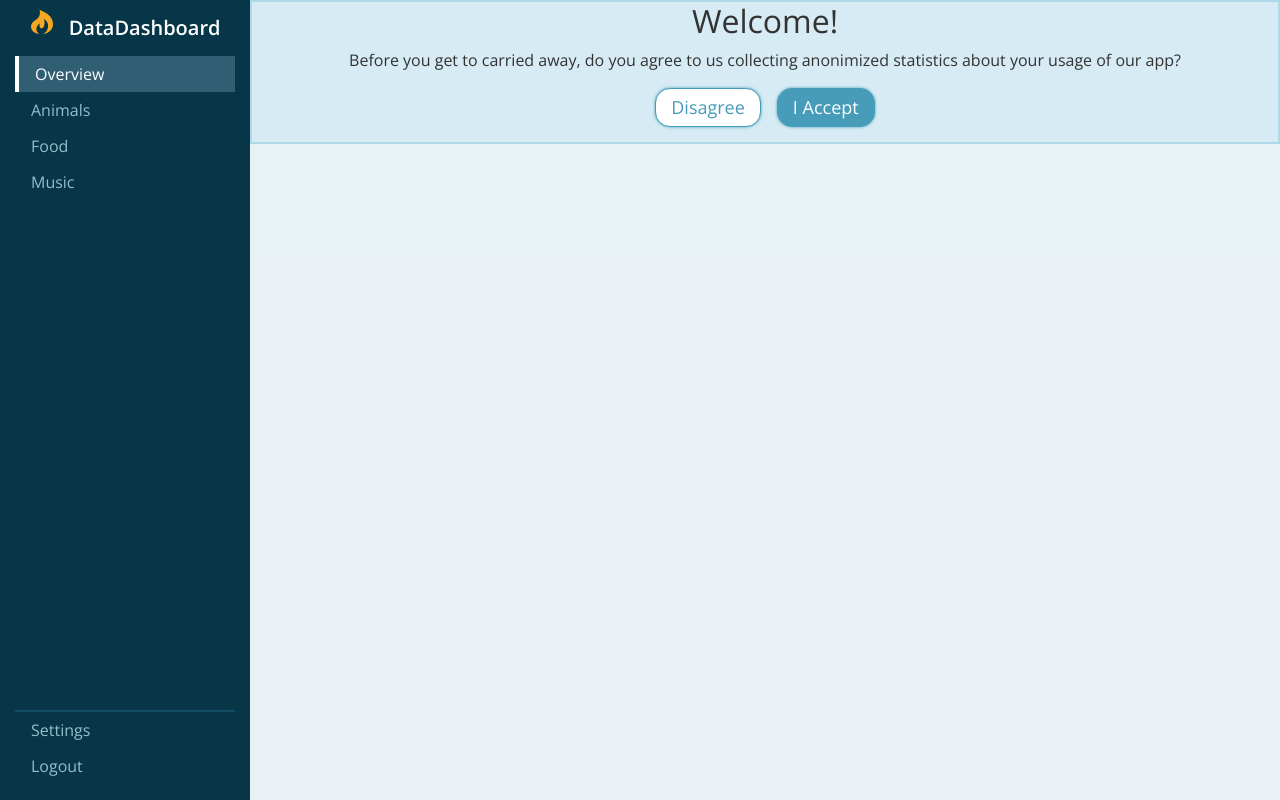
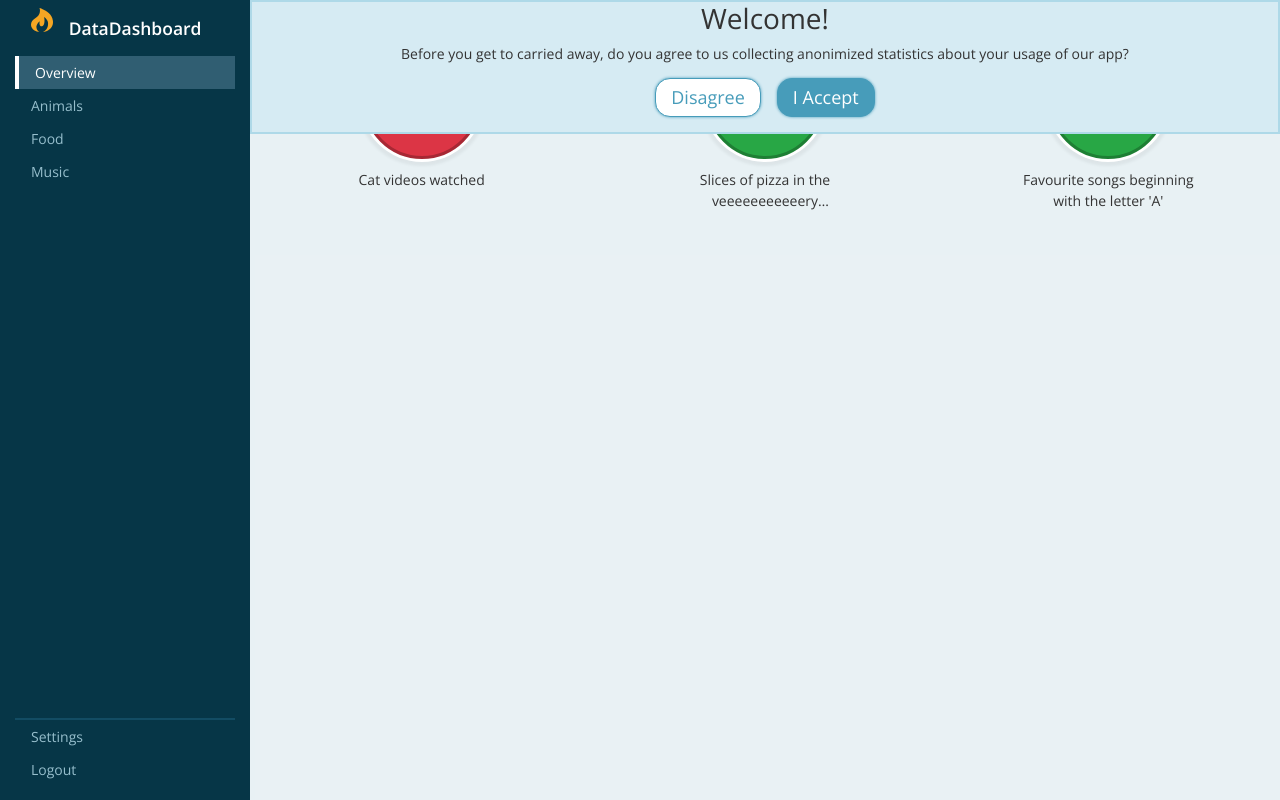
Before and after one commit to ljmcadenas/firefly, an Angular app: page /main/overview in a window 1280 px wide. Built offline with nearby package versions, Linux system fonts and the light colour scheme.

Commit message:
Implemented KPI widget

```diff
--- a/package.json
+++ b/package.json
@@ -20,6 +20,7 @@
     "@angular/platform-browser-dynamic": "~11.2.11",
     "@angular/router": "~11.2.11",
     "bootstrap": "^4.3.1",
+    "date-fns": "^2.28.0",
     "rxjs": "~6.6.0",
     "tslib": "^2.0.0",
     "zone.js": "~0.11.3"
--- /dev/null
+++ b/src/app/overview/kpi-frequency-value-description.pipe.ts
@@ -0,0 +1,30 @@
+import { Pipe, PipeTransform } from '@angular/core';
+import { differenceInDays, differenceInMonths } from 'date-fns';
+import { Kpi } from '../core/kpi-widget/models/kpi.interface';
+
+@Pipe({
+	name: 'kpiFrequencyValueDescription',
+})
+export class KpiFrequencyValueDescriptionPipe implements PipeTransform {
+	transform(value: Kpi, frequency: 'days' | 'months'): string {
+		let diff: number;
+
+		switch (frequency) {
+			case 'months':
+				diff = differenceInMonths(
+					value.current.time,
+					value.previous.time
+				);
+				break;
+
+			default:
+				diff = differenceInDays(
+					value.current.time,
+					value.previous.time
+				);
+				break;
+		}
+
+		return `last ${diff} ${frequency}`;
+	}
+}
--- a/src/app/overview/overview.component.html
+++ b/src/app/overview/overview.component.html
@@ -1 +1,25 @@
-overview works
+<section>
+	<header>
+		<h2>Overview</h2>
+	</header>
+	<div
+		class="d-flex flex-column flex-md-row justify-content-around align-items-center"
+	>
+		<firefly-kpi-widget
+			*ngFor="let kpi of kpiData$ | async; trackBy: trackKpi"
+			[label]="kpi.label"
+			[status]="kpi.meetTarget ? 'success' : 'danger'"
+		>
+			<ng-container kpiWidgetValue>{{ kpi.current.value }}</ng-container>
+			<ng-container kpiWidgetValueDescription>
+				<span class="material-icons small font-weight-bold">{{
+					kpi.meetTarget ? "arrow_upward" : "arrow_downward"
+				}}</span>
+				<span class="font-weight-bold m-1">{{ kpi.valueDiff }}</span>
+				<span class="font-italic font-weight-light">{{
+					kpi | kpiFrequencyValueDescription: "days"
+				}}</span>
+			</ng-container>
+		</firefly-kpi-widget>
+	</div>
+</section>
--- a/src/app/overview/overview.component.ts
+++ b/src/app/overview/overview.component.ts
@@ -1,14 +1,42 @@
 import { ChangeDetectionStrategy, Component, OnInit } from '@angular/core';
+import { Observable } from 'rxjs';
+import { map } from 'rxjs/operators';
+import { Kpi } from '../core/kpi-widget/models/kpi.interface';
+import { KpiDto } from './api/dtos/kpi.dto';
+import { OverviewApiService } from './api/overview-api.service';
 
 @Component({
-    selector: 'firefly-overview',
-    templateUrl: 'overview.component.html',
-    styleUrls: ['overview.component.scss'],
-    changeDetection: ChangeDetectionStrategy.OnPush
+	selector: 'firefly-overview',
+	templateUrl: 'overview.component.html',
+	styleUrls: ['overview.component.scss'],
+	changeDetection: ChangeDetectionStrategy.OnPush,
 })
+export class OverviewComponent implements OnInit {
+	public kpiData$!: Observable<Kpi[]>;
 
-export class OverviewComponent implements OnInit {
-    constructor() { }
+	constructor(private overviewApiService: OverviewApiService) {}
 
-    ngOnInit() { }
+	public ngOnInit(): void {
+		this.kpiData$ = this.overviewApiService.getKpi().pipe(
+			map((kpis) => {
+				return kpis.map((kpi) => ({
+					...kpi,
+					meetTarget: this.doesMeetTarget(kpi),
+					valueDiff: this.calculateValueDiff(kpi),
+				}));
+			})
+		);
+	}
+
+	public trackKpi(_i: number, value: Kpi): number {
+		return value.current.time.getTime();
+	}
+
+	private doesMeetTarget(kpi: KpiDto): boolean {
+		return kpi.current.value > kpi.previous.value;
+	}
+
+	private calculateValueDiff(kpi: KpiDto): number {
+		return Math.abs(kpi.current.value - kpi.previous.value);
+	}
 }
--- a/src/styles.scss
+++ b/src/styles.scss
@@ -12,6 +12,8 @@ html, body {
     overflow: hidden;
     font-family: 'Open Sans', sans-serif;
     color: #333333;
+    font-size: 14px;
+    min-width: 300px;
 
     select {
         padding: 0.4em 0 0.4em 1em;
```
Also changed, not shown: src/app/overview/overview.module.ts (+6 -3 lines), 1 other file (tests, documents, lock files or other folders).
